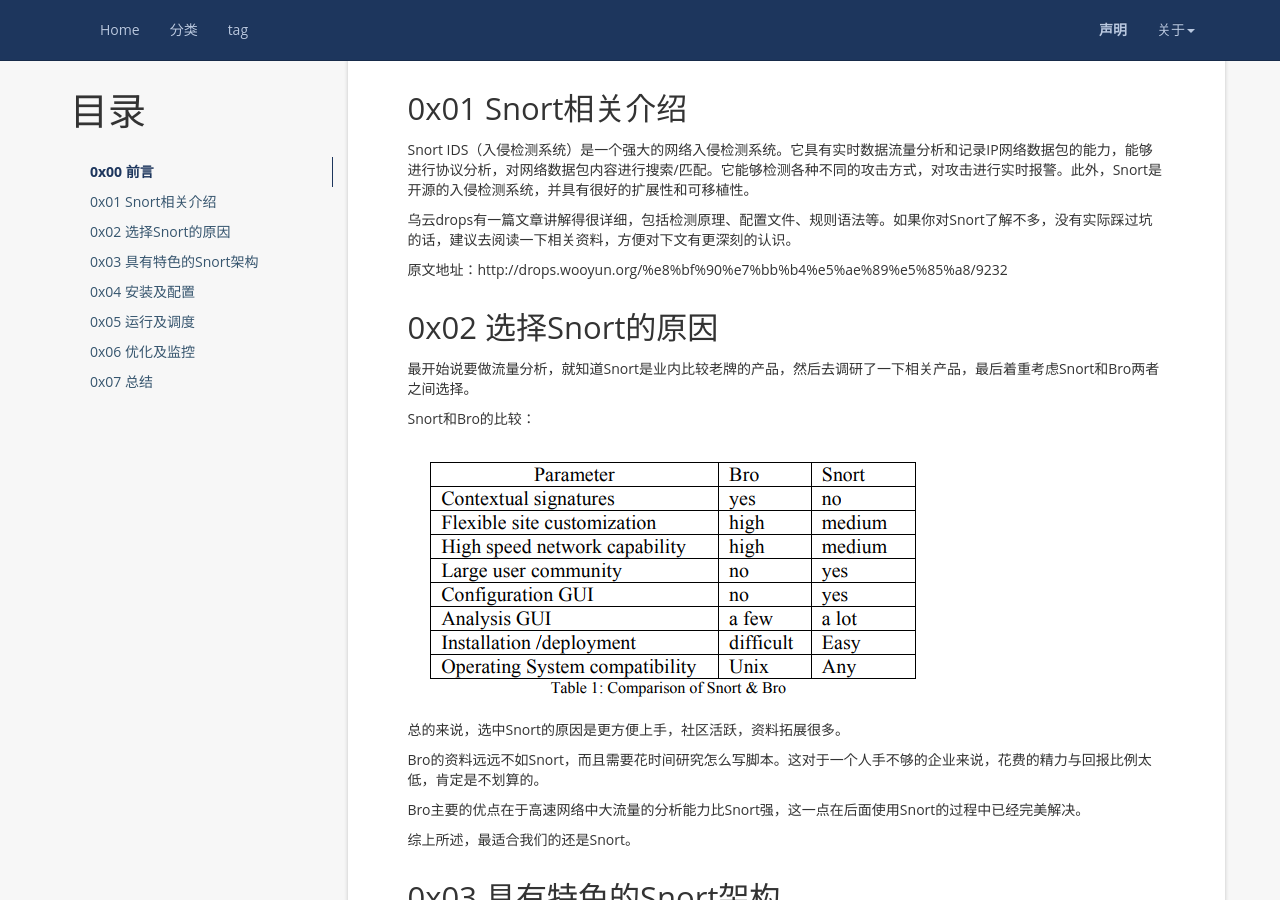
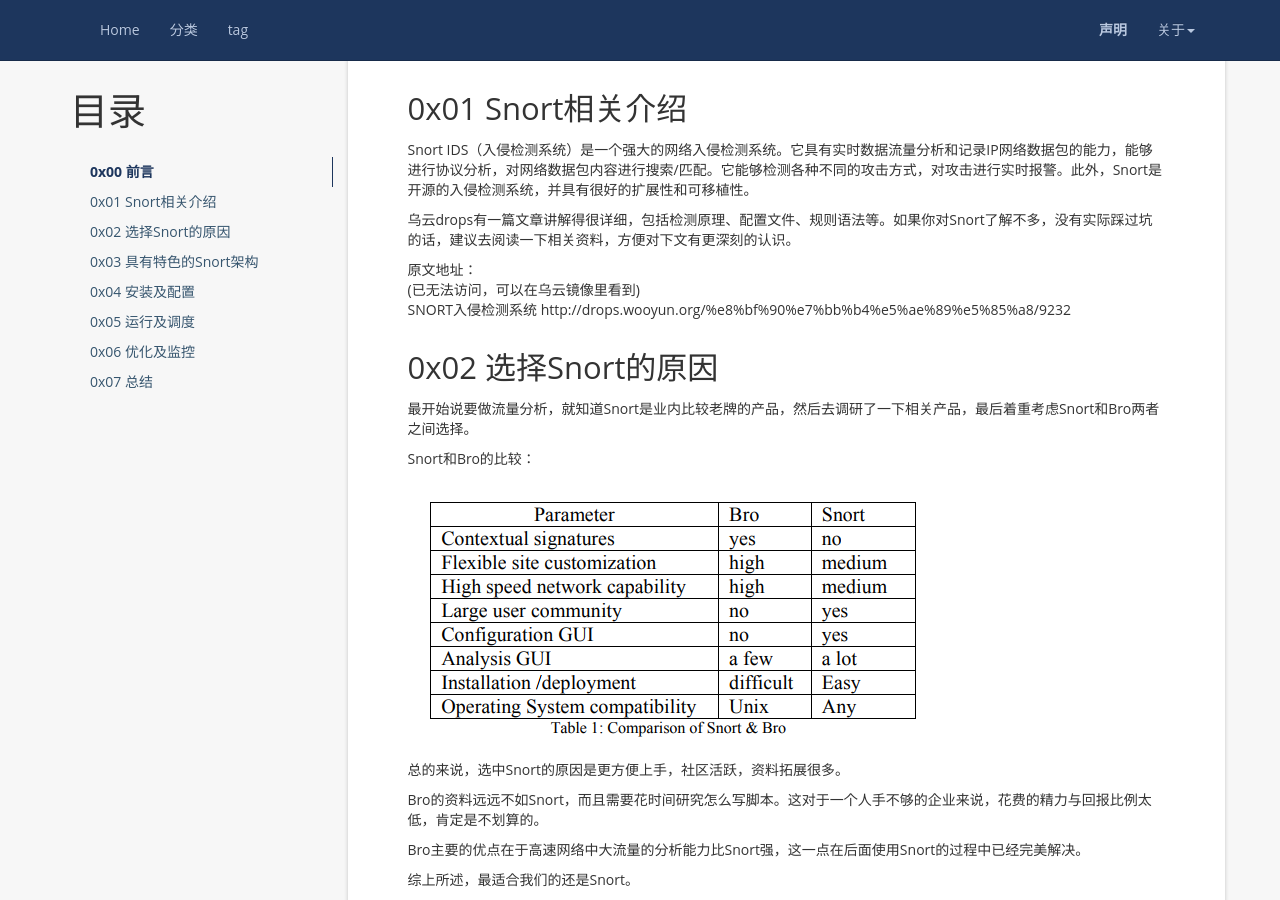
Before and after one commit to Green-m/Green-m.github.io, a Jekyll site: the page built from _posts/2018-01-05-network-detection-with-snort-in-company.md, in a window 1280 px wide and 900 px high, scrolled down 583 px. Built offline with Jekyll 4.4.1, drawn with Linux system fonts in a browser that asks for light colours; comment, search, counter and statistics services are not loaded.

Commit message:
Update 2018-01-05-network-detection-with-snort-in-company.md

```diff
--- a/_posts/2018-01-05-network-detection-with-snort-in-company.md
+++ b/_posts/2018-01-05-network-detection-with-snort-in-company.md
@@ -28,7 +28,10 @@
 
 乌云drops有一篇文章讲解得很详细，包括检测原理、配置文件、规则语法等。如果你对Snort了解不多，没有实际踩过坑的话，建议去阅读一下相关资料，方便对下文有更深刻的认识。
 
-原文地址：http://drops.wooyun.org/%e8%bf%90%e7%bb%b4%e5%ae%89%e5%85%a8/9232
+原文地址：
+(已无法访问，可以在乌云镜像里看到)
+SNORT入侵检测系统
+http://drops.wooyun.org/%e8%bf%90%e7%bb%b4%e5%ae%89%e5%85%a8/9232
 
 
 0x02 选择Snort的原因
```
